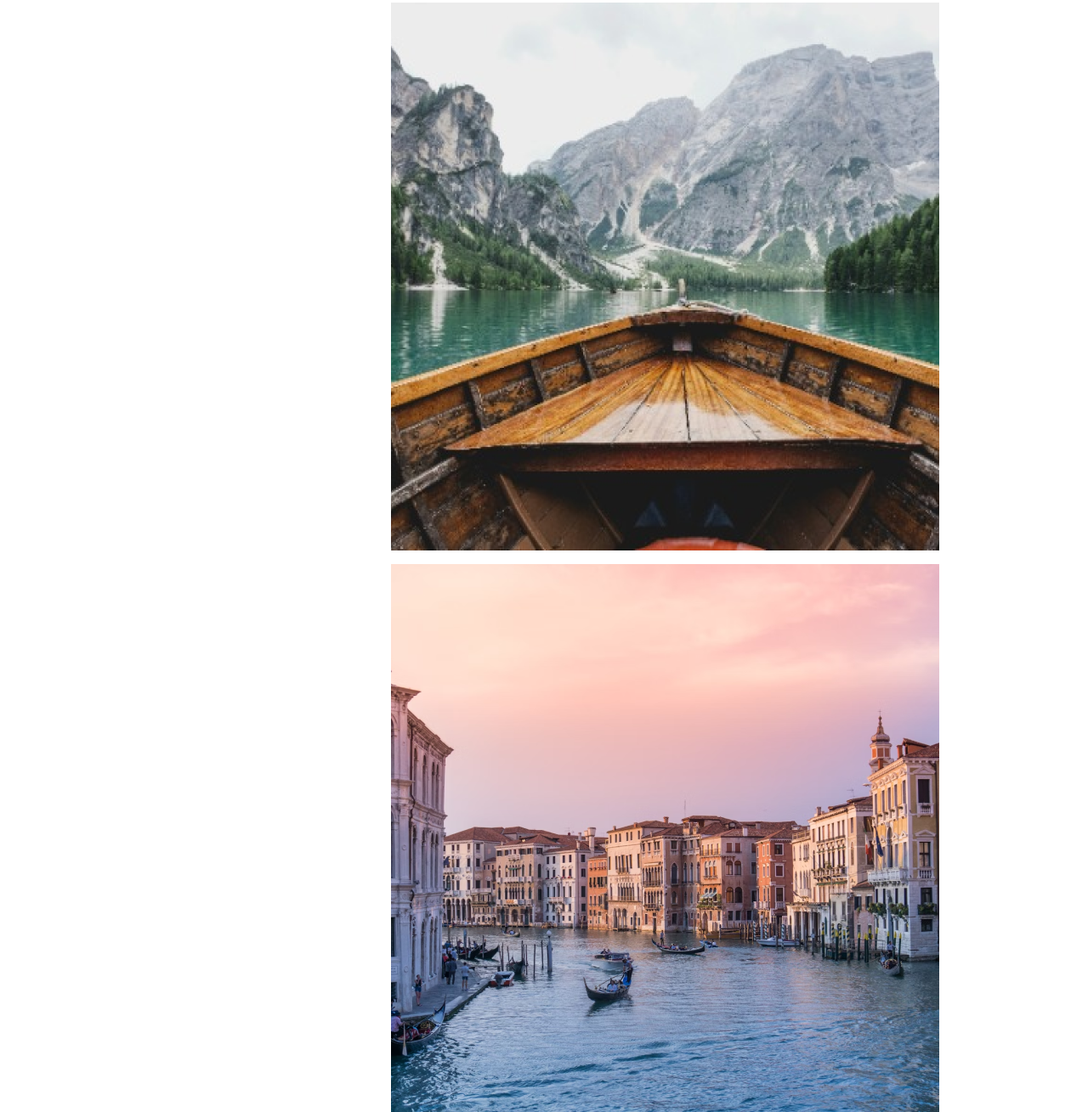
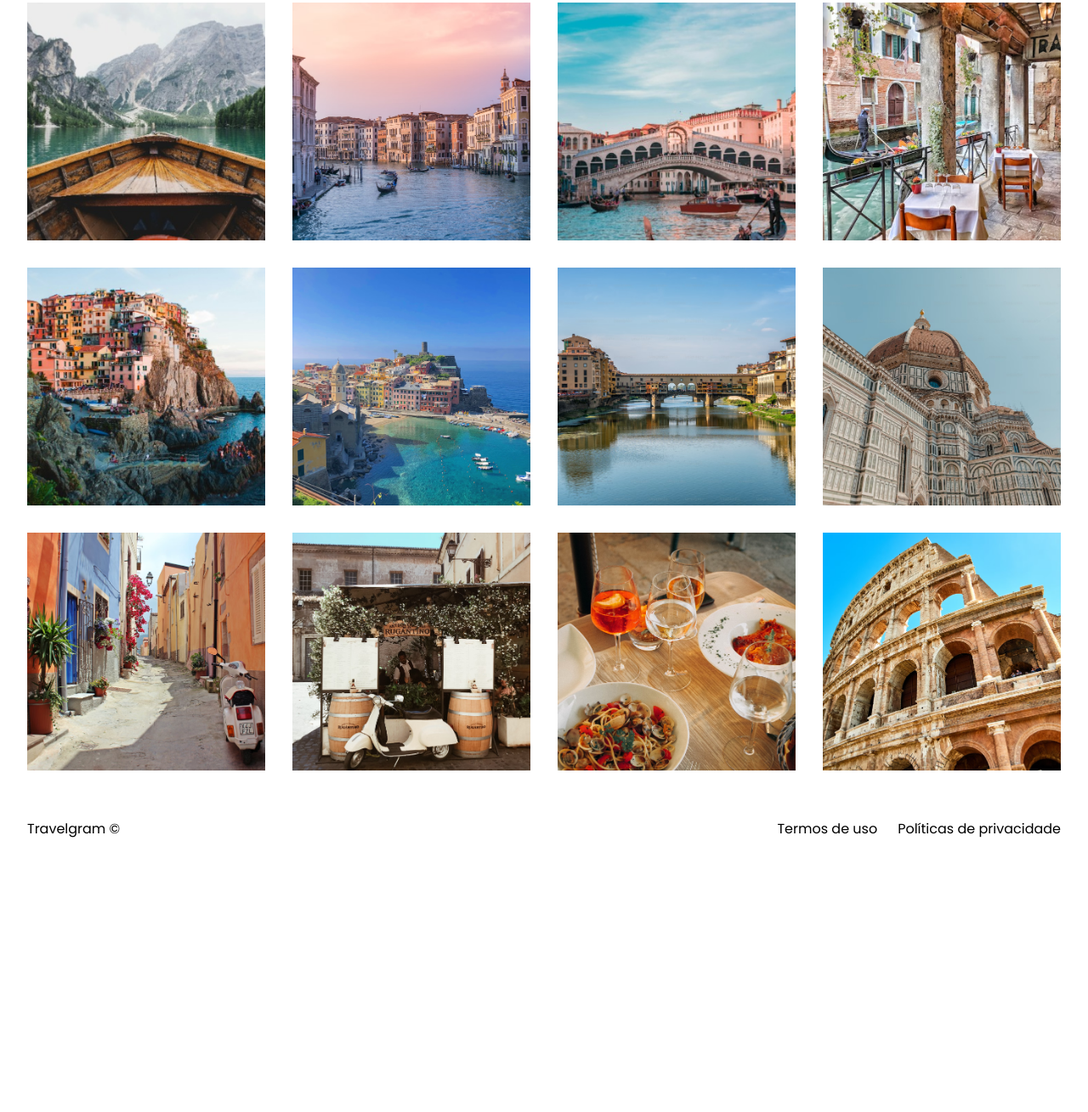
Before and after one commit to LucasBartl/Travelgram-responsive, a plain HTML site: page index.html in a window 1280 px wide. Shown: the part 340-1649 px from the top of the page at 85% size. After the commit the page ends 1352 px from the top, so only its background shows below. Drawn offline with Linux system fonts and the light colour scheme.

Commit message:
Travel-final

```diff
--- a/index.html
+++ b/index.html
@@ -51,24 +51,52 @@
         </div>
     </section>
     <section id="photos">
-        <div class="container itens-center">
+        <div class="container itens-center ">
             <div id="photo-galery" class="gap-1 grid">
+                <div class="card">
                     <img src="assets/image/Image 01.png" alt="">
+                </div>
+                <div class="card">
                     <img src="assets/image/Image 02.png" alt="">
+                </div>
+                <div class="card">
                     <img src="assets/image/Image 03.png" alt="">
+                </div>
+                <div class="card">
                     <img src="assets/image/Image 04.png" alt="">
+                </div>
+                <div class="card">
                     <img src="assets/image/Image 05.png" alt="">
+                </div>
+                <div class="card">
                     <img src="assets/image/Image 06.png" alt="">
+                </div>
+                <div class="card">
                     <img src="assets/image/Image 07.png" alt="">
+                </div>
+                <div class="card">
                     <img src="assets/image/Image 08.png" alt="">
+                </div>
+                <div class="card">
                     <img src="assets/image/Image 09.png" alt="">
+                </div>
+                <div class="card">
                     <img src="assets/image/Image 10.png" alt="">
+                </div>
+                <div class="card">
                     <img src="assets/image/Image 11.png" alt="">
+                </div>
+                <div class="card">
                     <img src="assets/image/Image 12.png" alt="">
-
+                </div>
             </div>
         </div>
     </section>
-</body>
+        <footer class="container">
+        <span>Travelgram &copy;</span>
+        <span>Termos de uso</span>
+        <span>Políticas de privacidade</span>
+    </footer>
+
 
 </html>
--- /dev/null
+++ b/style/footer.css
@@ -0,0 +1,9 @@
+footer{
+    display: flex;
+    padding-block: 1.5rem;
+    gap: 1.5rem;
+
+}
+footer span:nth-child(1){
+    margin-right: auto;
+}
--- a/style/foto.css
+++ b/style/foto.css
@@ -5,9 +5,48 @@
         width: min(var(--max-width), 100% - var(--px-lg) * 2);
         margin-inline: auto;
     }
-    & #photos-galery{
-        max-width: 22.5rem;
+    & #photo-galery{
+        display: grid;
+        margin-bottom: 1rem;
+        .card{
+        & img {
+        display: block;
+        width: 100%;
+        height: auto;
+        object-fit: cover;
+      }
+    }
     }
 
 
+
+
+@media (width>=80em){
+     .container{
+        --px-lg:2rem;
+       --max-width:80rem;
+    }
+    & #photo-galery{
+        margin-bottom: 2rem;
+        gap: 2rem;
+        grid-template-columns: repeat( 4, auto) ;
+
+         .card{
+        & img {
+        display: block;
+        width: 100%;
+        height: auto;
+        object-fit: cover;
+      }
+    }
+
+    }
 }
+
+
+
+
+
+
+
+}
--- a/style/global.css
+++ b/style/global.css
@@ -25,6 +25,7 @@
 }
 html{
     font-family: var(--ff-poppins);
+    font-size: var(--fs-md);
     overflow-x: hidden;
     }
 body{
--- a/style/index.css
+++ b/style/index.css
@@ -3,3 +3,4 @@
 @import url(header.css);
 @import url(secondary.css);
 @import url(foto.css);
+@import url(footer.css);
--- a/style/secondary.css
+++ b/style/secondary.css
@@ -39,6 +39,8 @@
 @media(width >= 80em){
     #secondary{
        & .inicial{
+        align-items: center;
+
         display: flex;
             & > div{
                 display: flex;
```
